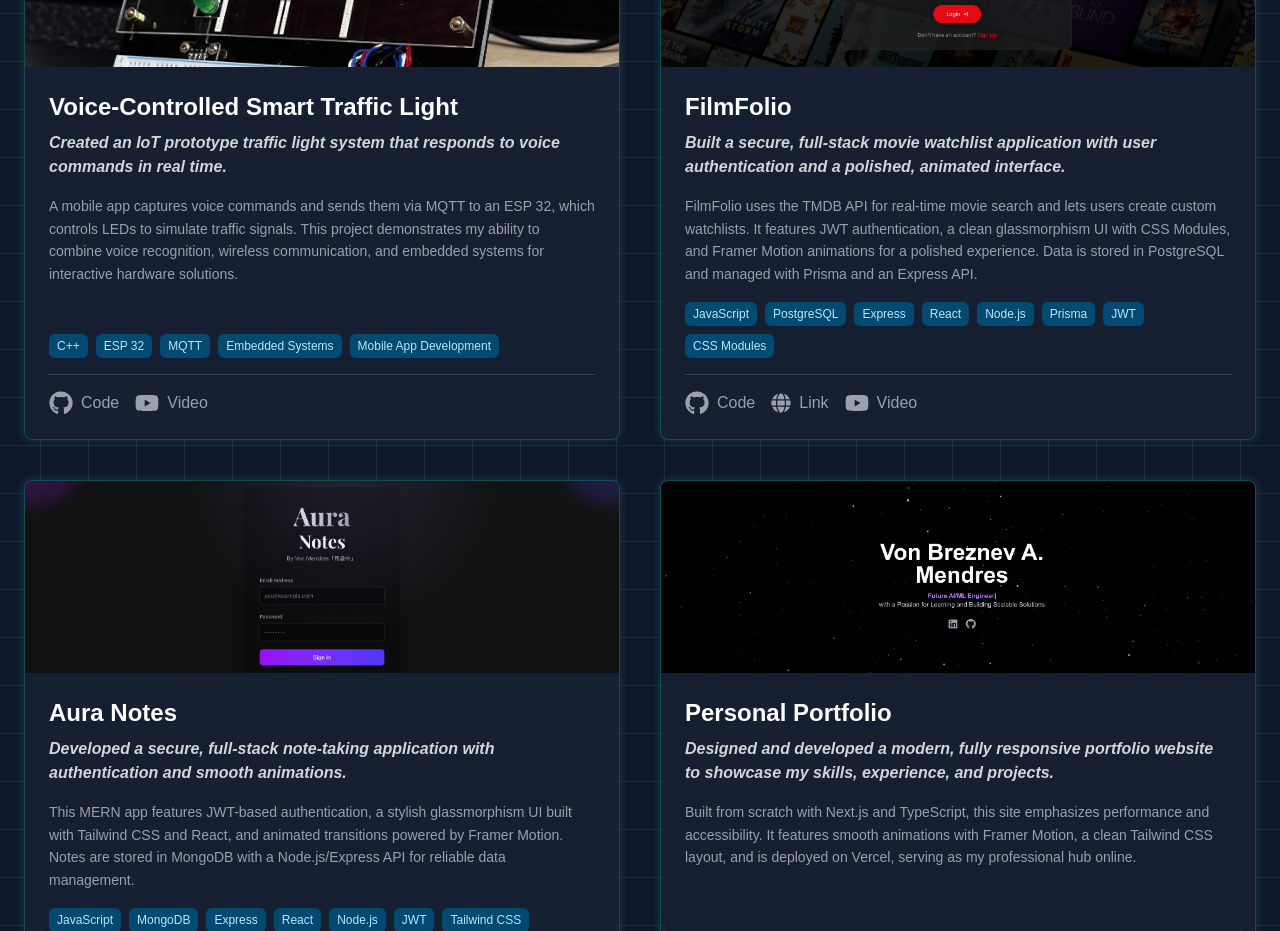
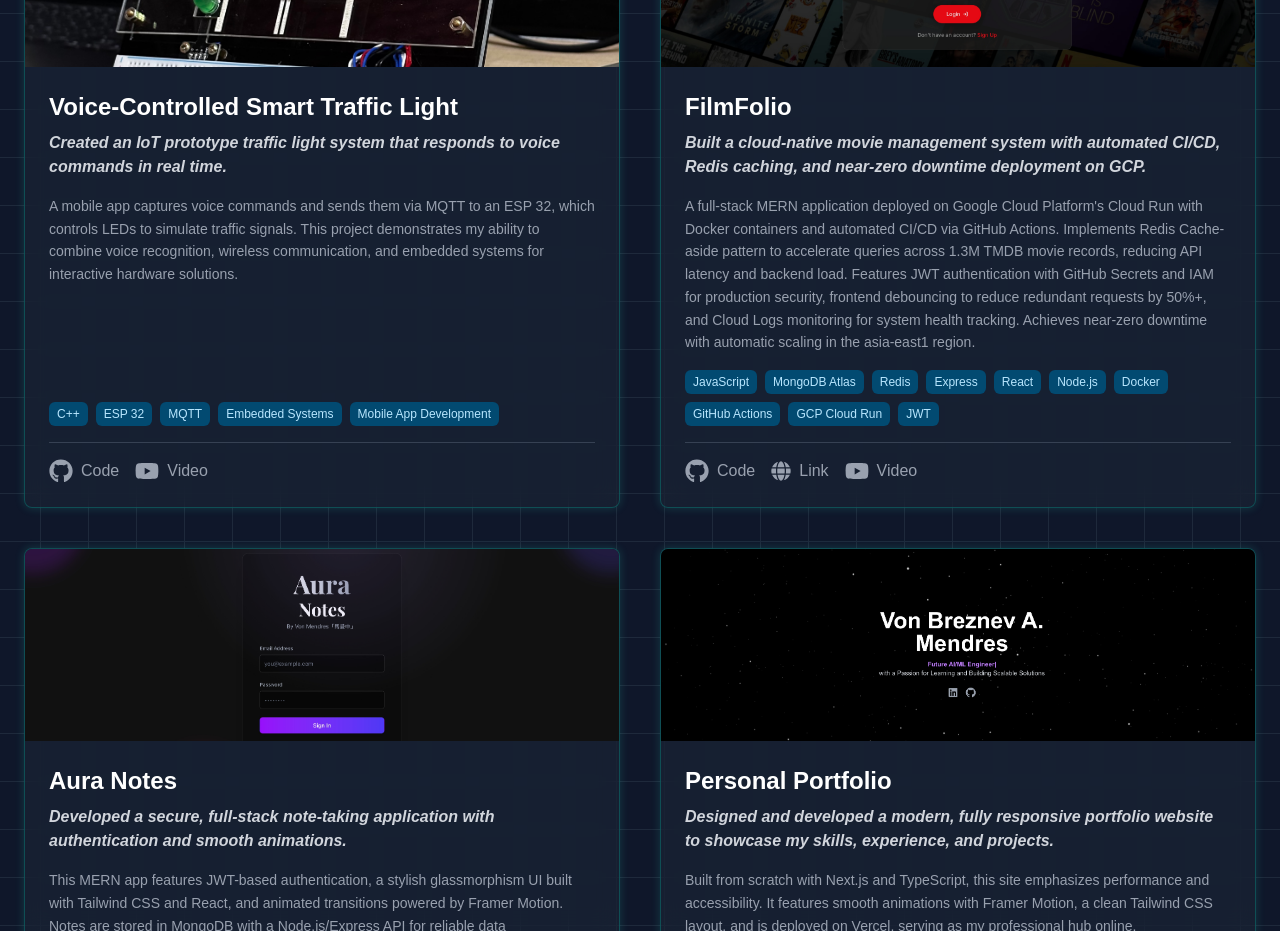
Before and after one commit to mendresvon/von-portfolio-v2, a Next.js app: page / in a window 1280 px wide. Shown: the part 3600-4531 px from the top of the page. Built offline with nearby package versions, Linux system fonts and the light colour scheme.

Commit message:
refactor(filmfolio): update project description and tech stack for cloud-native rewrite

```diff
--- a/src/components/Projects.tsx
+++ b/src/components/Projects.tsx
@@ -44,13 +44,15 @@ export default function Projects() {
       imageUrl: "/filmfolio-ss.jpeg",
       techStack: [
         "JavaScript",
-        "PostgreSQL",
+        "MongoDB Atlas",
+        "Redis",
         "Express",
         "React",
         "Node.js",
-        "Prisma",
+        "Docker",
+        "GitHub Actions",
+        "GCP Cloud Run",
         "JWT",
-        "CSS Modules",
       ],
       liveUrl: "https://filmfolio-mu.vercel.app/",
       repoUrl: "https://github.com/mendresvon/FilmFolio",
--- a/src/i18n/locales/en.json
+++ b/src/i18n/locales/en.json
@@ -106,8 +106,8 @@
     },
     "filmfolio": {
       "title": "FilmFolio",
-      "introduction": "Built a secure, full-stack movie watchlist application with user authentication and a polished, animated interface.",
-      "description": "FilmFolio uses the TMDB API for real-time movie search and lets users create custom watchlists. It features JWT authentication, a clean glassmorphism UI with CSS Modules, and Framer Motion animations for a polished experience. Data is stored in PostgreSQL and managed with Prisma and an Express API."
+      "introduction": "Built a cloud-native movie management system with automated CI/CD, Redis caching, and near-zero downtime deployment on GCP.",
+      "description": "A full-stack MERN application deployed on Google Cloud Platform's Cloud Run with Docker containers and automated CI/CD via GitHub Actions. Implements Redis Cache-aside pattern to accelerate queries across 1.3M TMDB movie records, reducing API latency and backend load. Features JWT authentication with GitHub Secrets and IAM for production security, frontend debouncing to reduce redundant requests by 50%+, and Cloud Logs monitoring for system health tracking. Achieves near-zero downtime with automatic scaling in the asia-east1 region."
     },
     "card": {
       "code": "Code",
```
